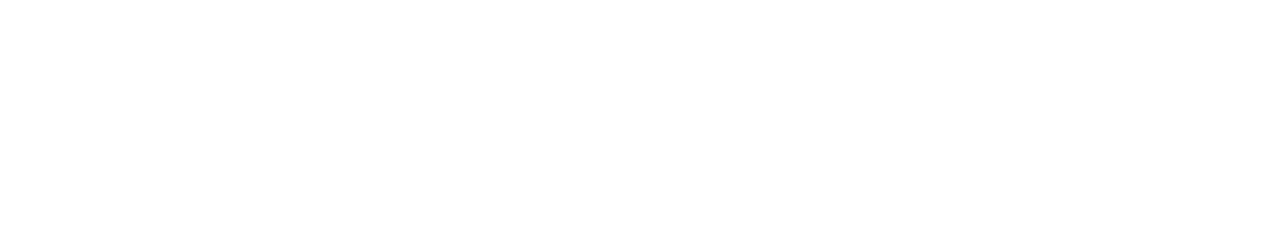
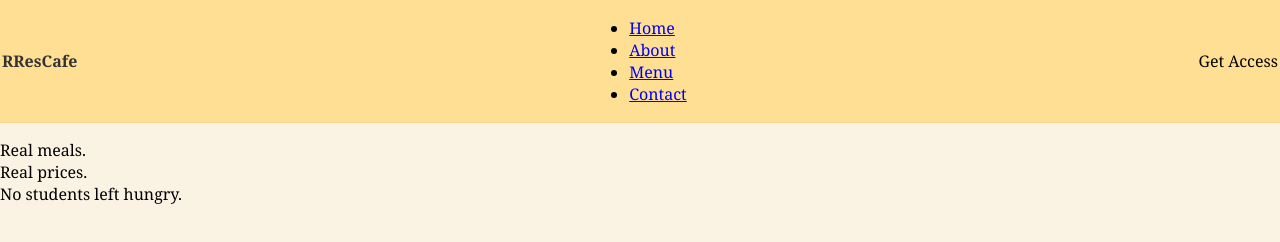
Before and after one commit to BeeTeeirus/ResCafe, a plain HTML site: page index.html in a window 1280 px wide. Drawn offline with Linux system fonts and the light colour scheme.

Commit message:
tweeking the start of the home page
Added more class and ID on the spans and DIV To be able to customize the nav, logo, background and the rest stuff previously added to the rescafe home page, next is to add more content to the home page.

```diff
--- a/css/style.css
+++ b/css/style.css
@@ -0,0 +1,22 @@
+body {
+	margin: 0;
+	padding: 0;
+	font-family: Georgia, 'Times New Roman', Times, serif, Arial, fallback, sans-serif;
+    background-color: #faf3e4;
+}
+
+h1 {
+    text-align: left;
+    font-size: 1em;
+    margin-top: 10px;
+    color: #333;
+}
+
+.top{
+    display: flex;
+    justify-content: space-between;
+    align-items: center;
+    padding: 1px 2px;
+    background-color: #ffdf94;
+    border-bottom: 1px solid #ffd694;
+}
--- a/index.html
+++ b/index.html
@@ -4,8 +4,23 @@
 	<meta charset="UTF-8">
 	<meta name="viewport" content="width=device-width, initial-scale=1.0">
 	<title>ResCafe</title>
+	<link rel="stylesheet" href="css/style.css">
 </head>
 <body>
-
+	<div class="top">
+	<h1><span id="logo">R</span>ResCafe</h1>
+	<nav>
+		<ul>
+			<li><a href="#home">Home</a></li>
+			<li><a href="#about">About</a></li>
+			<li><a href="#menu">Menu</a></li>
+			<li><a href="#contact">Contact</a></li>
+		</ul>
+	</nav>
+	<div id="access">
+		<p>Get Access</p>
+	</div>
+	</div>
+	<div class="Head"><p>Real meals.<br><span id="Hprices">Real prices.</span><br>No students left hungry.</p></div>
 </body>
 </html>
```
